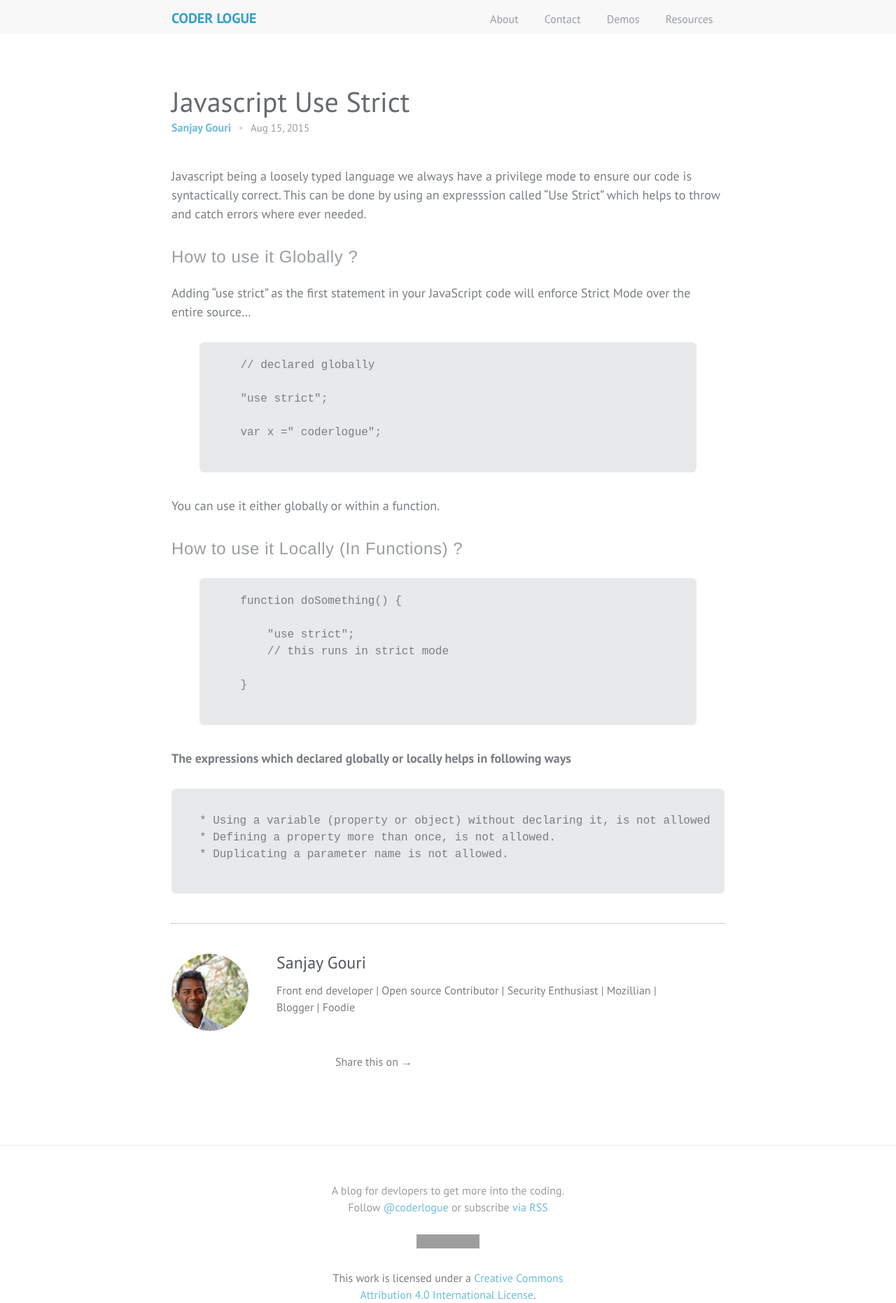
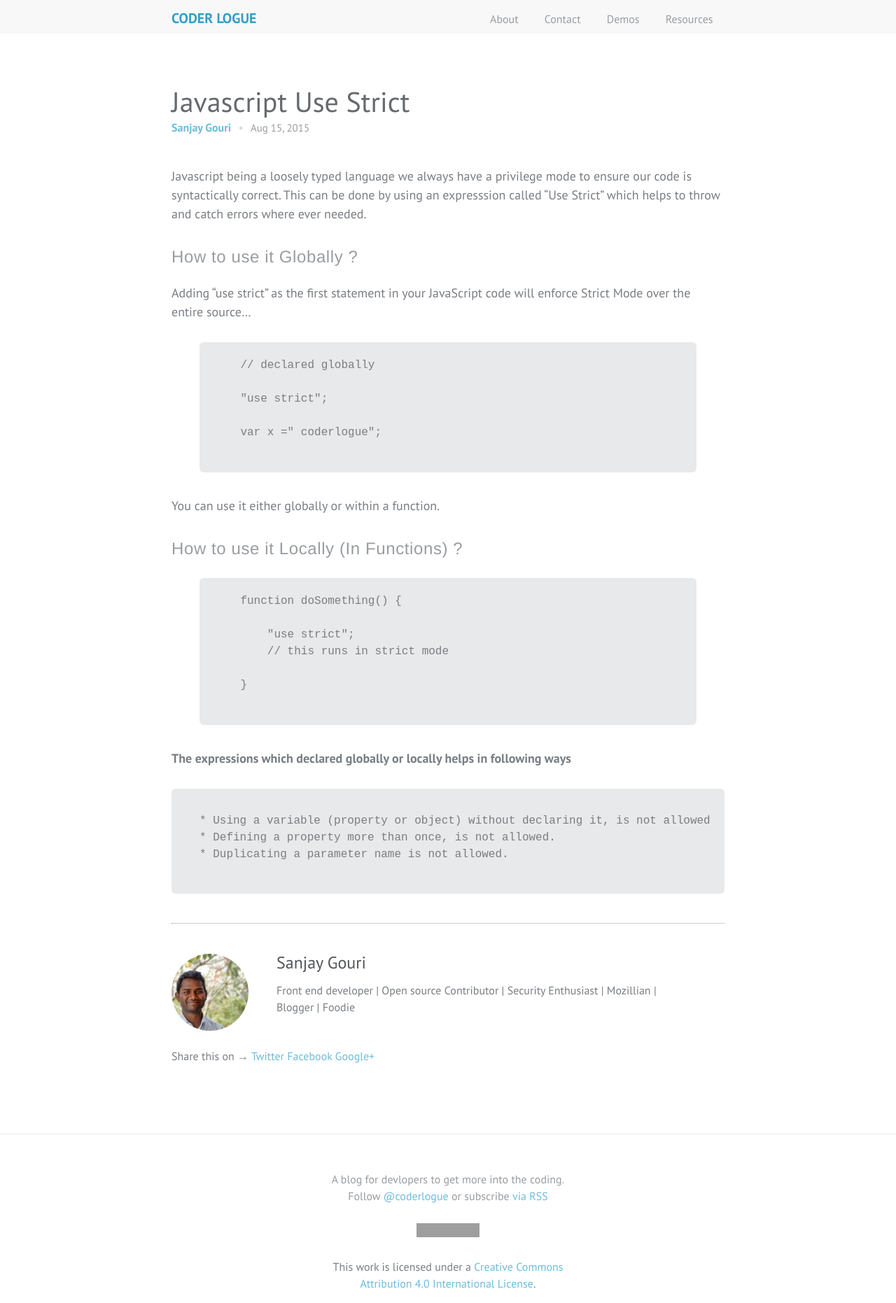
Before and after one commit to coderlogue/coderlogue.github.io, a Jekyll site: the page built from _posts/2015-08-15-Javascript use strict.md, in a window 1280 px wide. Shown: the whole page at 70% size. Built offline with Jekyll 4.4.1, drawn with Linux system fonts in a browser that asks for light colours; comment, search, counter and statistics services are not loaded; grey boxes are pictures that could not be loaded.

Commit message:
Update share-page.html

```diff
--- a/_includes/share-page.html
+++ b/_includes/share-page.html
@@ -1,24 +1,6 @@
-<style>
-    .share-page {
-    text-align: center;
-    background: $secondary-color;
-    color: $light-color;
-    padding: 8px 15px;
-    border-radius: 5px;
-    margin: 1.5 * $spacing-unit 0;
 
-    a {
-        font-weight: 700;
-        color: #fff;
-        margin-left: 10px;
 
-        &:hover {
-            border-bottom: 1px dashed #fff;
-        }
-    }
-}
 
-</style>
 
 <div class="share-page">
     Share this on &rarr;
```
